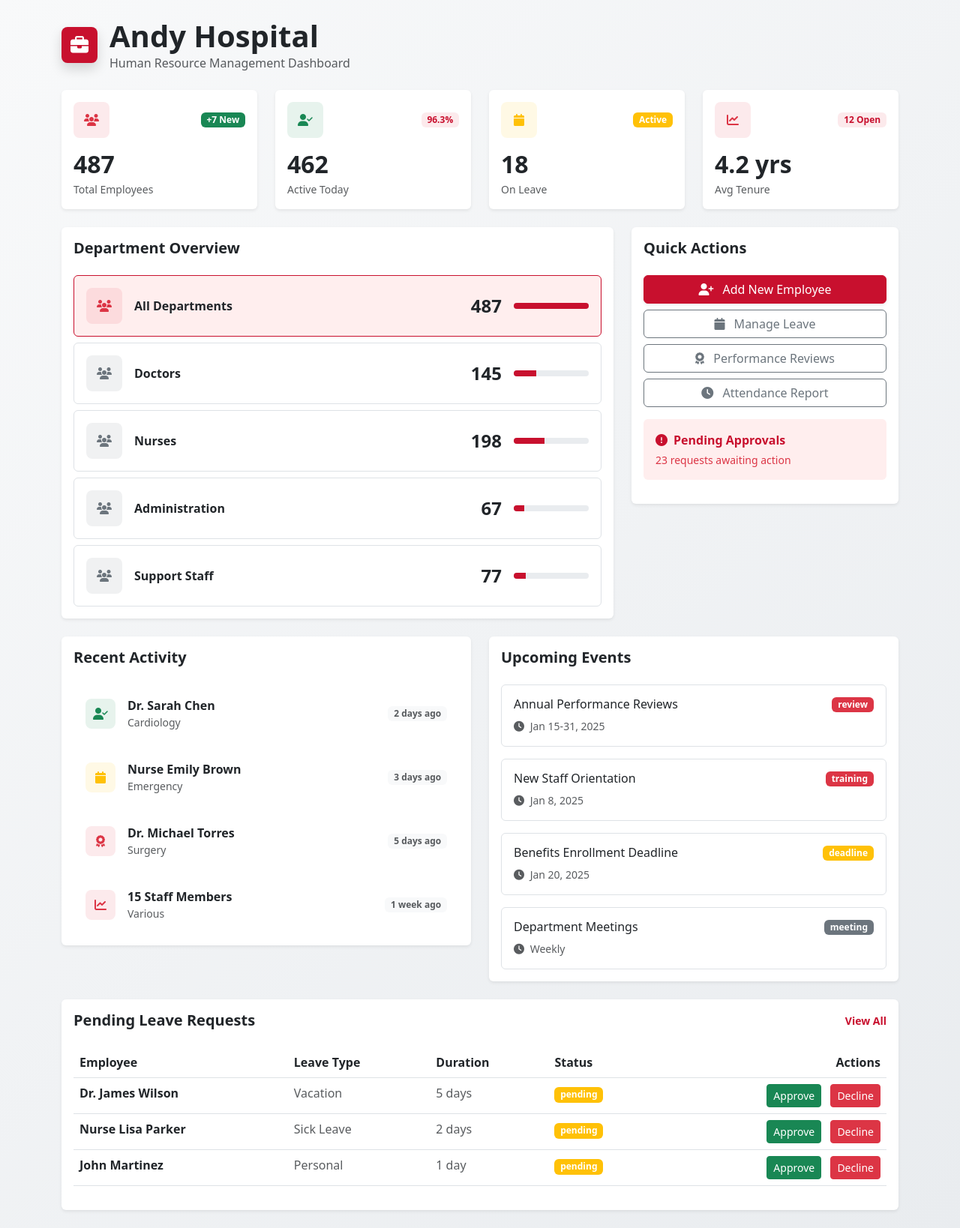
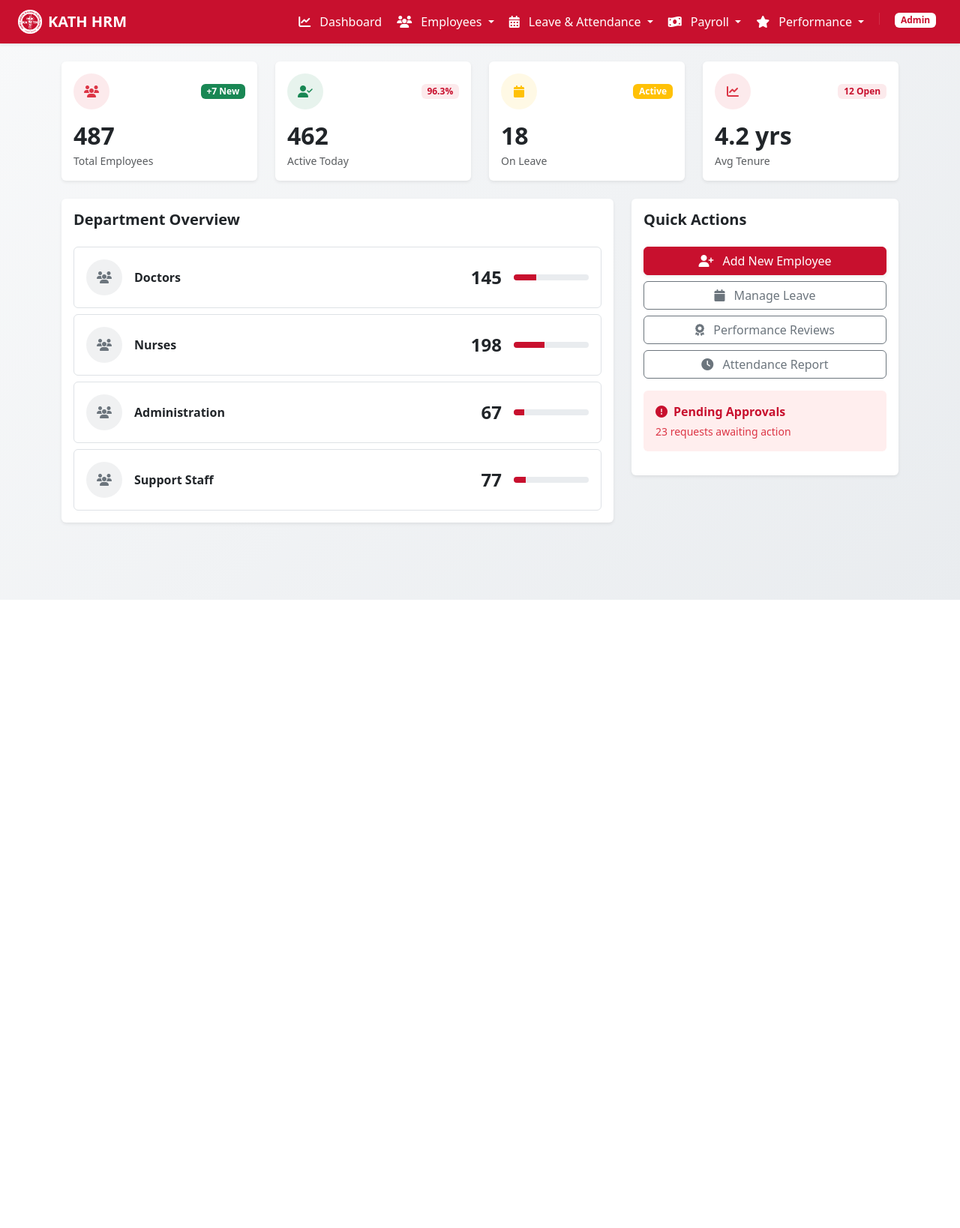
Before and after one commit to Mark-Finley/HRMS-1, a Django app: page /hrm/dashboard/ in a window 1280 px wide. Shown: the whole page at 75% size. After the commit the page ends 800 px from the top, so only its background shows below. Run offline with Django 5.2, Linux system fonts and the light colour scheme.

Commit message:
done some

```diff
--- a/hrms-backend/hrms/templates/dashboard.html
+++ b/hrms-backend/hrms/templates/dashboard.html
@@ -1,9 +1,10 @@
+{% load static %}
 <!DOCTYPE html>
 <html lang="en">
 <head>
     <meta charset="UTF-8">
     <meta name="viewport" content="width=device-width, initial-scale=1.0">
-    <title>Andy Hospital - HRM Dashboard</title>
+    <title>KATH HRM Dashboard</title>
 
     <!-- Bootstrap CSS -->
     <link href="https://cdn.jsdelivr.net/npm/bootstrap@5.3.0/dist/css/bootstrap.min.css" rel="stylesheet">
@@ -25,23 +26,19 @@
         .bg-kath-red {
             background-color: var(--kath-red) !important;
         }
-
         .text-kath-red {
             color: var(--kath-red) !important;
         }
-
         .btn-kath-red {
             background-color: var(--kath-red);
             border-color: var(--kath-red);
             color: white;
         }
-
         .btn-kath-red:hover {
             background-color: var(--kath-dark-red);
             border-color: var(--kath-dark-red);
             color: white;
         }
-
         .border-kath-red {
             border-color: var(--kath-red) !important;
         }
@@ -49,7 +46,6 @@
         .stat-card {
             transition: transform 0.2s;
         }
-
         .stat-card:hover {
             transform: translateY(-5px);
         }
@@ -60,18 +56,25 @@
             display: flex;
             align-items: center;
             justify-content: center;
-            border-radius: 0.5rem;
+            border-radius: 50%;
+            background-color: #f0f0f0;
+            transition: all 0.3s;
+        }
+        .icon-box img {
+            max-width: 24px;
+            max-height: 24px;
+        }
+        .icon-box:hover {
+            background-color: var(--kath-red);
         }
 
         .dept-item {
             cursor: pointer;
             transition: all 0.2s;
         }
-
         .dept-item:hover {
             background-color: #f8f9fa;
         }
-
         .dept-item.active {
             background-color: #fee;
             border-color: var(--kath-red) !important;
@@ -99,25 +102,125 @@
             font-size: 0.75rem;
             padding: 0.25rem 0.5rem;
         }
+
+        /* Department-specific icon backgrounds */
+        .icon-doctors { background-color: #ffe5e5; }
+        .icon-nurses { background-color: #e5f7ff; }
+        .icon-admin { background-color: #fff3e5; }
+        .icon-support { background-color: #e5ffe5; }
+
     </style>
 </head>
 <body>
+    <!-- Red Theme Navigation Bar -->
+    <nav class="navbar navbar-expand-lg bg-kath-red shadow-sm sticky-top">
+        <div class="container-fluid px-4">
+            <!-- Logo & Brand -->
+            <a class="navbar-brand d-flex align-items-center gap-2" href="#">
+                <img src="{% static 'img/kath-logo.png' %}" alt="KATH Logo" style="height: 32px; width: 32px; filter: brightness(0) invert(1);">
+                <span class="fw-bold text-white">KATH HRM</span>
+            </a>
+
+            <!-- Toggler for Mobile -->
+            <button class="navbar-toggler border-0" type="button" data-bs-toggle="collapse" data-bs-target="#navbarNav" aria-controls="navbarNav" aria-expanded="false" aria-label="Toggle navigation">
+                <i class="fas fa-bars text-white"></i>
+            </button>
+
+            <!-- Navigation Menu -->
+            <div class="collapse navbar-collapse" id="navbarNav">
+                <ul class="navbar-nav ms-auto gap-1">
+                    <!-- Dashboard -->
+                    <li class="nav-item">
+                        <a class="nav-link text-white active" aria-current="page" href="#">
+                            <i class="fas fa-chart-line me-2"></i> Dashboard
+                        </a>
+                    </li>
+
+                    <!-- Employees Dropdown -->
+                    <li class="nav-item dropdown">
+                        <a class="nav-link dropdown-toggle text-white" href="#" role="button" data-bs-toggle="dropdown" aria-expanded="false">
+                            <i class="fas fa-users me-2"></i> Employees
+                        </a>
+                        <ul class="dropdown-menu">
+                            <li><a class="dropdown-item" href="#"><i class="fas fa-list me-2"></i> All Employees</a></li>
+                            <li><a class="dropdown-item" href="#"><i class="fas fa-user-plus me-2"></i> Add Employee</a></li>
+                            <li><a class="dropdown-item" href="#"><i class="fas fa-graduation-cap me-2"></i> Departments</a></li>
+                            <li><hr class="dropdown-divider"></li>
+                            <li><a class="dropdown-item" href="#"><i class="fas fa-file-export me-2"></i> Export List</a></li>
+                        </ul>
+                    </li>
+
+                    <!-- Leave & Attendance Dropdown -->
+                    <li class="nav-item dropdown">
+                        <a class="nav-link dropdown-toggle text-white" href="#" role="button" data-bs-toggle="dropdown" aria-expanded="false">
+                            <i class="fas fa-calendar-alt me-2"></i> Leave & Attendance
+                        </a>
+                        <ul class="dropdown-menu">
+                            <li><a class="dropdown-item" href="#"><i class="fas fa-calendar-check me-2"></i> Attendance</a></li>
+                            <li><a class="dropdown-item" href="#"><i class="fas fa-calendar-times me-2"></i> Leave Requests</a></li>
+                            <li><a class="dropdown-item" href="#"><i class="fas fa-hourglass me-2"></i> Overtime</a></li>
+                            <li><hr class="dropdown-divider"></li>
+                            <li><a class="dropdown-item" href="#"><i class="fas fa-chart-bar me-2"></i> Reports</a></li>
+                        </ul>
+                    </li>
+
+                    <!-- Payroll Dropdown -->
+                    <li class="nav-item dropdown">
+                        <a class="nav-link dropdown-toggle text-white" href="#" role="button" data-bs-toggle="dropdown" aria-expanded="false">
+                            <i class="fas fa-money-bill-wave me-2"></i> Payroll
+                        </a>
+                        <ul class="dropdown-menu">
+                            <li><a class="dropdown-item" href="#"><i class="fas fa-receipt me-2"></i> Salary Slips</a></li>
+                            <li><a class="dropdown-item" href="#"><i class="fas fa-calculator me-2"></i> Process Payroll</a></li>
+                            <li><a class="dropdown-item" href="#"><i class="fas fa-file-invoice-dollar me-2"></i> Tax Reports</a></li>
+                        </ul>
+                    </li>
+
+                    <!-- Performance Dropdown -->
+                    <li class="nav-item dropdown">
+                        <a class="nav-link dropdown-toggle text-white" href="#" role="button" data-bs-toggle="dropdown" aria-expanded="false">
+                            <i class="fas fa-star me-2"></i> Performance
+                        </a>
+                        <ul class="dropdown-menu">
+                            <li><a class="dropdown-item" href="#"><i class="fas fa-award me-2"></i> Reviews</a></li>
+                            <li><a class="dropdown-item" href="#"><i class="fas fa-chart-line me-2"></i> Goals</a></li>
+                            <li><a class="dropdown-item" href="#"><i class="fas fa-tasks me-2"></i> Evaluations</a></li>
+                        </ul>
+                    </li>
+
+                    <!-- Role-Based Separator -->
+                    <li class="nav-item">
+                        <div class="vr text-white-50 mx-2 my-2"></div>
+                    </li>
+
+                    <!-- User Role Badge & Dropdown -->
+                    <li class="nav-item dropdown">
+                        <a class="nav-link text-white d-flex align-items-center gap-2" href="#" role="button" data-bs-toggle="dropdown" aria-expanded="false">
+                            <span class="badge bg-white text-kath-red fw-semibold">Admin</span>
+
+                        </a>
+                        <ul class="dropdown-menu dropdown-menu-end">
+                            <li><h6 class="dropdown-header">User Settings</h6></li>
+                            <li><a class="dropdown-item" href="#"><i class="fas fa-user me-2"></i> My Profile</a></li>
+                            <li><a class="dropdown-item" href="#"><i class="fas fa-cog me-2"></i> Settings</a></li>
+                            <li><a class="dropdown-item" href="#"><i class="fas fa-shield-alt me-2"></i> Security</a></li>
+                            <hr class="dropdown-divider">
+                            <li><h6 class="dropdown-header">Admin Options</h6></li>
+                            <li><a class="dropdown-item" href="#"><i class="fas fa-users-cog me-2"></i> User Management</a></li>
+                            <li><a class="dropdown-item" href="#"><i class="fas fa-lock me-2"></i> Role Assignment</a></li>
+                            <li><a class="dropdown-item" href="#"><i class="fas fa-key me-2"></i> Permissions</a></li>
+                            <li><a class="dropdown-item" href="#"><i class="fas fa-history me-2"></i> Audit Log</a></li>
+                            <hr class="dropdown-divider">
+                            <li><a class="dropdown-item text-danger" href="#"><i class="fas fa-sign-out-alt me-2"></i> Logout</a></li>
+                        </ul>
+                    </li>
+                </ul>
+            </div>
+        </div>
+    </nav>
+
     <div class="container-fluid p-4">
         <div class="container">
-            <!-- Header -->
-            <div class="row mb-4">
-                <div class="col-12">
-                    <div class="d-flex align-items-center gap-3">
-                        <div class="icon-box bg-kath-red shadow">
-                            <i class="fas fa-briefcase text-white fs-4"></i>
-                        </div>
-                        <div>
-                            <h1 class="fw-bold mb-0">Andy Hospital</h1>
-                            <p class="text-muted mb-0">Human Resource Management Dashboard</p>
-                        </div>
-                    </div>
-                </div>
-            </div>
 
             <!-- Key Metrics Grid -->
             <div class="row g-4 mb-4">
@@ -194,22 +297,6 @@
                         <div class="card-body">
                             <h5 class="card-title fw-bold mb-4">Department Overview</h5>
 
-                            <div class="dept-item p-3 rounded border mb-2 active" onclick="selectDept(this)">
-                                <div class="d-flex justify-content-between align-items-center">
-                                    <div class="d-flex align-items-center gap-3">
-                                        <div class="icon-box bg-danger bg-opacity-10">
-                                            <i class="fas fa-users text-danger"></i>
-                                        </div>
-                                        <span class="fw-semibold">All Departments</span>
-                                    </div>
-                                    <div class="d-flex align-items-center gap-3">
-                                        <span class="fs-4 fw-bold">487</span>
-                                        <div class="progress" style="width: 100px; height: 8px;">
-                                            <div class="progress-bar progress-bar-custom" role="progressbar" style="width: 100%"></div>
-                                        </div>
-                                    </div>
-                                </div>
-                            </div>
 
                             <div class="dept-item p-3 rounded border mb-2" onclick="selectDept(this)">
                                 <div class="d-flex justify-content-between align-items-center">
@@ -314,171 +401,7 @@
             </div>
 
             <!-- Recent Activity & Upcoming Events -->
-            <div class="row g-4 mb-4">
-                <!-- Recent Activity -->
-                <div class="col-12 col-lg-6">
-                    <div class="card shadow-sm border-0">
-                        <div class="card-body">
-                            <h5 class="card-title fw-bold mb-4">Recent Activity</h5>
 
-                            <div class="d-flex align-items-center gap-3 p-3 rounded mb-2" style="cursor: pointer;" onmouseover="this.style.backgroundColor='#f8f9fa'" onmouseout="this.style.backgroundColor='transparent'">
-                                <div class="activity-icon bg-success bg-opacity-10">
-                                    <i class="fas fa-user-check text-success"></i>
-                                </div>
-                                <div class="flex-grow-1">
-                                    <p class="fw-semibold mb-0">Dr. Sarah Chen</p>
-                                    <p class="text-muted small mb-0">Cardiology</p>
-                                </div>
-                                <span class="badge bg-light text-muted">2 days ago</span>
-                            </div>
-
-                            <div class="d-flex align-items-center gap-3 p-3 rounded mb-2" style="cursor: pointer;" onmouseover="this.style.backgroundColor='#f8f9fa'" onmouseout="this.style.backgroundColor='transparent'">
-                                <div class="activity-icon bg-warning bg-opacity-10">
-                                    <i class="fas fa-calendar text-warning"></i>
-                                </div>
-                                <div class="flex-grow-1">
-                                    <p class="fw-semibold mb-0">Nurse Emily Brown</p>
-                                    <p class="text-muted small mb-0">Emergency</p>
-                                </div>
-                                <span class="badge bg-light text-muted">3 days ago</span>
-                            </div>
-
-                            <div class="d-flex align-items-center gap-3 p-3 rounded mb-2" style="cursor: pointer;" onmouseover="this.style.backgroundColor='#f8f9fa'" onmouseout="this.style.backgroundColor='transparent'">
-                                <div class="activity-icon bg-danger bg-opacity-10">
-                                    <i class="fas fa-award text-danger"></i>
-                                </div>
-                                <div class="flex-grow-1">
-                                    <p class="fw-semibold mb-0">Dr. Michael Torres</p>
-                                    <p class="text-muted small mb-0">Surgery</p>
-                                </div>
-                                <span class="badge bg-light text-muted">5 days ago</span>
-                            </div>
-
-                            <div class="d-flex align-items-center gap-3 p-3 rounded" style="cursor: pointer;" onmouseover="this.style.backgroundColor='#f8f9fa'" onmouseout="this.style.backgroundColor='transparent'">
-                                <div class="activity-icon bg-danger bg-opacity-10">
-                                    <i class="fas fa-chart-line text-danger"></i>
-                                </div>
-                                <div class="flex-grow-1">
-                                    <p class="fw-semibold mb-0">15 Staff Members</p>
-                                    <p class="text-muted small mb-0">Various</p>
-                                </div>
-                                <span class="badge bg-light text-muted">1 week ago</span>
-                            </div>
-                        </div>
-                    </div>
-                </div>
-
-                <!-- Upcoming Events -->
-                <div class="col-12 col-lg-6">
-                    <div class="card shadow-sm border-0">
-                        <div class="card-body">
-                            <h5 class="card-title fw-bold mb-4">Upcoming Events</h5>
-
-                            <div class="p-3 border rounded mb-3">
-                                <div class="d-flex justify-content-between align-items-start mb-2">
-                                    <h6 class="mb-0">Annual Performance Reviews</h6>
-                                    <span class="badge bg-danger event-badge">review</span>
-                                </div>
-                                <p class="text-muted small mb-0">
-                                    <i class="fas fa-clock me-1"></i> Jan 15-31, 2025
-                                </p>
-                            </div>
-
-                            <div class="p-3 border rounded mb-3">
-                                <div class="d-flex justify-content-between align-items-start mb-2">
-                                    <h6 class="mb-0">New Staff Orientation</h6>
-                                    <span class="badge bg-danger event-badge">training</span>
-                                </div>
-                                <p class="text-muted small mb-0">
-                                    <i class="fas fa-clock me-1"></i> Jan 8, 2025
-                                </p>
-                            </div>
-
-                            <div class="p-3 border rounded mb-3">
-                                <div class="d-flex justify-content-between align-items-start mb-2">
-                                    <h6 class="mb-0">Benefits Enrollment Deadline</h6>
-                                    <span class="badge bg-warning event-badge">deadline</span>
-                                </div>
-                                <p class="text-muted small mb-0">
-                                    <i class="fas fa-clock me-1"></i> Jan 20, 2025
-                                </p>
-                            </div>
-
-                            <div class="p-3 border rounded">
-                                <div class="d-flex justify-content-between align-items-start mb-2">
-                                    <h6 class="mb-0">Department Meetings</h6>
-                                    <span class="badge bg-secondary event-badge">meeting</span>
-                                </div>
-                                <p class="text-muted small mb-0">
-                                    <i class="fas fa-clock me-1"></i> Weekly
-                                </p>
-                            </div>
-                        </div>
-                    </div>
-                </div>
-            </div>
-
-            <!-- Leave Requests Table -->
-            <div class="row">
-                <div class="col-12">
-                    <div class="card shadow-sm border-0">
-                        <div class="card-body">
-                            <div class="d-flex justify-content-between align-items-center mb-4">
-                                <h5 class="card-title fw-bold mb-0">Pending Leave Requests</h5>
-                                <a href="#" class="text-kath-red text-decoration-none fw-semibold small">View All</a>
-                            </div>
-
-                            <div class="table-responsive">
-                                <table class="table table-hover">
-                                    <thead class="border-bottom">
-                                        <tr>
-                                            <th class="fw-semibold">Employee</th>
-                                            <th class="fw-semibold">Leave Type</th>
-                                            <th class="fw-semibold">Duration</th>
-                                            <th class="fw-semibold">Status</th>
-                                            <th class="text-end fw-semibold">Actions</th>
-                                        </tr>
-                                    </thead>
-                                    <tbody>
-                                        <tr>
-                                            <td class="fw-semibold">Dr. James Wilson</td>
-                                            <td class="text-muted">Vacation</td>
-                                            <td class="text-muted">5 days</td>
-                                            <td><span class="badge bg-warning">pending</span></td>
-                                            <td class="text-end">
-                                                <button class="btn btn-sm btn-success me-2">Approve</button>
-                                                <button class="btn btn-sm btn-danger">Decline</button>
-                                            </td>
-                                        </tr>
-                                        <tr>
-                                            <td class="fw-semibold">Nurse Lisa Parker</td>
-                                            <td class="text-muted">Sick Leave</td>
-                                            <td class="text-muted">2 days</td>
-                                            <td><span class="badge bg-warning">pending</span></td>
-                                            <td class="text-end">
-                                                <button class="btn btn-sm btn-success me-2">Approve</button>
-                                                <button class="btn btn-sm btn-danger">Decline</button>
-                                            </td>
-                                        </tr>
-                                        <tr>
-                                            <td class="fw-semibold">John Martinez</td>
-                                            <td class="text-muted">Personal</td>
-                                            <td class="text-muted">1 day</td>
-                                            <td><span class="badge bg-warning">pending</span></td>
-                                            <td class="text-end">
-                                                <button class="btn btn-sm btn-success me-2">Approve</button>
-                                                <button class="btn btn-sm btn-danger">Decline</button>
-                                            </td>
-                                        </tr>
-                                    </tbody>
-                                </table>
-                            </div>
-                        </div>
-                    </div>
-                </div>
-            </div>
-
-        </div>
     </div>
 
     <!-- Bootstrap JS -->
```
